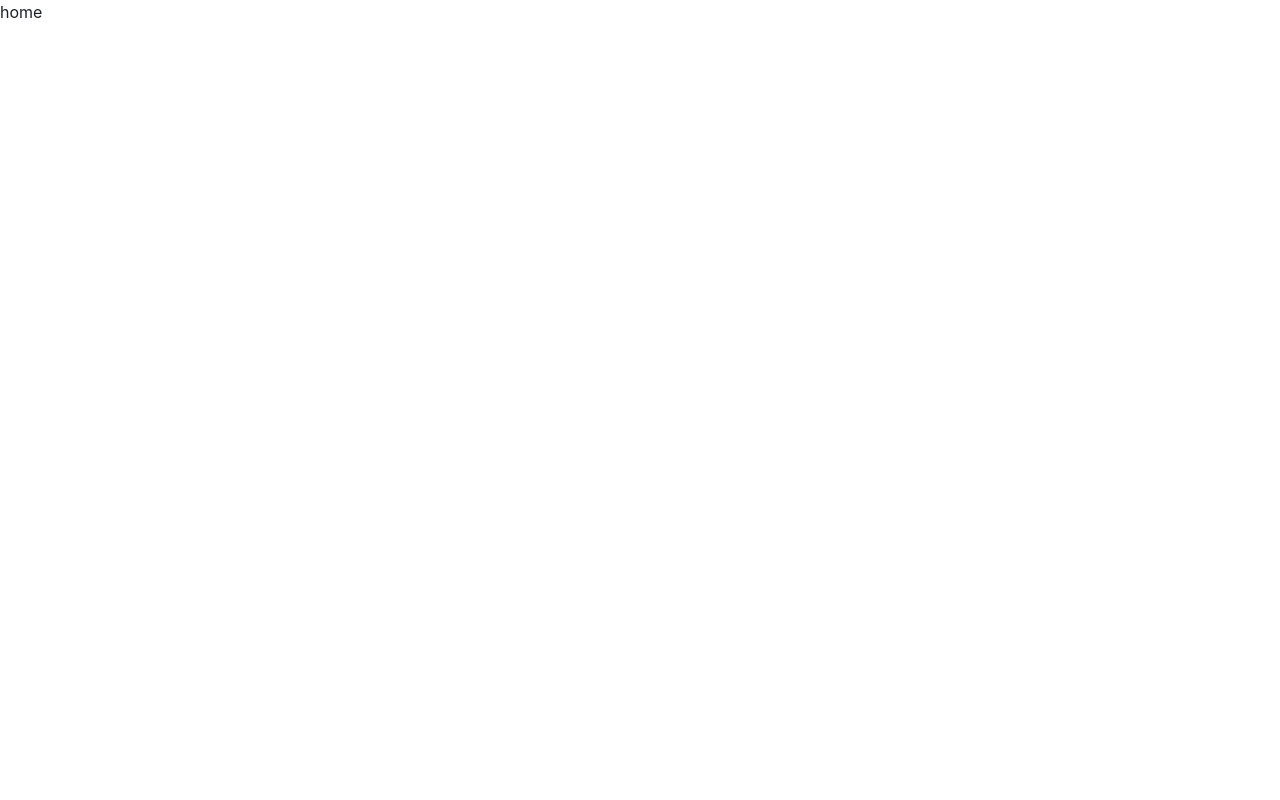
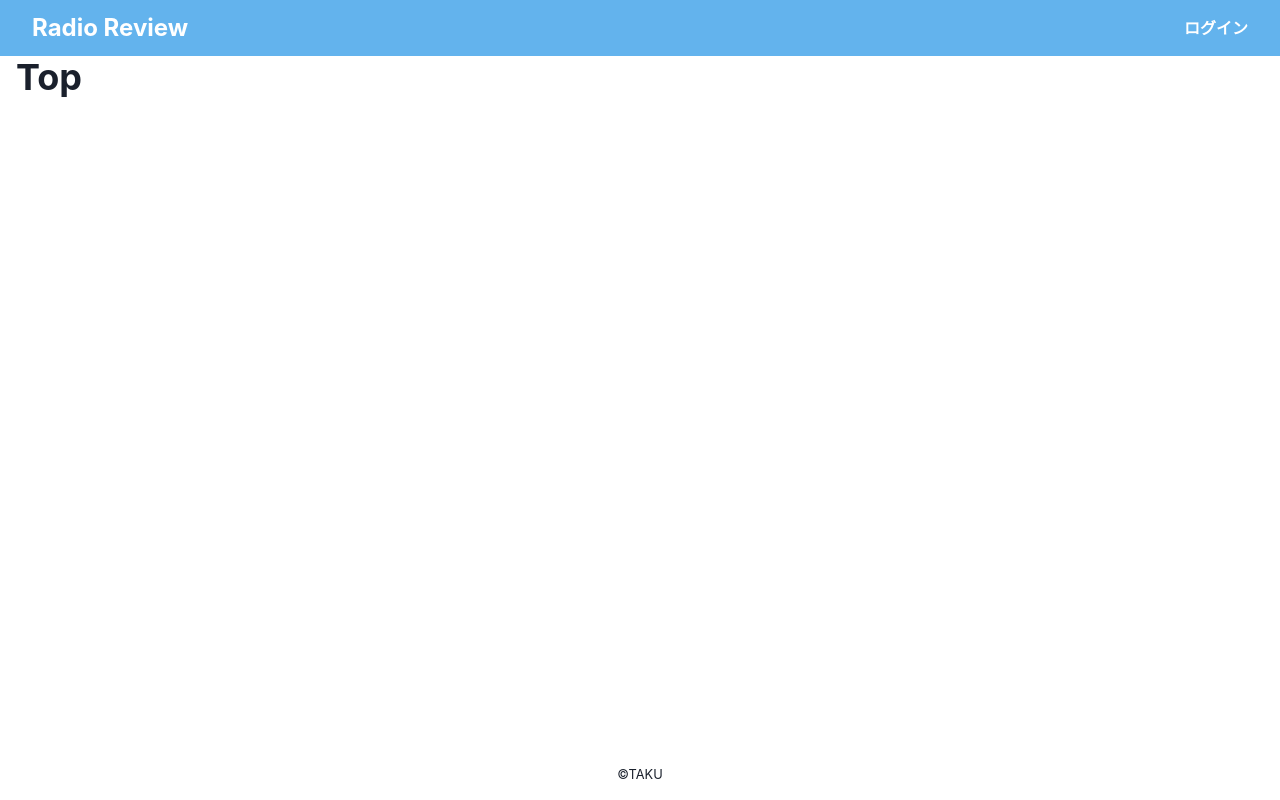
Before and after one commit to TAKU1022/radio-review, a Next.js app: page / in a window 1280 px wide. Built offline with nearby package versions, Linux system fonts and the light colour scheme.

Commit message:
feat: レイアウト調整

```diff
--- /dev/null
+++ b/src/components/UIkit/CommonFooter.tsx
@@ -0,0 +1,12 @@
+import React from 'react';
+import { Box, Text } from '@chakra-ui/react';
+
+export const CommonFooter: React.VFC = () => {
+  return (
+    <Box as="footer" p="4">
+      <Text display="flex" justifyContent="center" fontSize="md">
+        <small>&copy;TAKU</small>
+      </Text>
+    </Box>
+  );
+};
--- /dev/null
+++ b/src/components/UIkit/CommonHeader.tsx
@@ -0,0 +1,30 @@
+import React from 'react';
+import NextLink from 'next/link';
+import { Box, Flex, Link, Spacer } from '@chakra-ui/react';
+
+export const CommonHeader: React.VFC = () => {
+  return (
+    <Flex
+      as="header"
+      color="white"
+      bgColor="blue.300"
+      px="8"
+      py="4"
+      align="center"
+    >
+      <Flex>
+        <NextLink href="/" passHref>
+          <Link fontSize="x-large" lineHeight="1" fontWeight="bold">
+            Radio Review
+          </Link>
+        </NextLink>
+      </Flex>
+      <Spacer />
+      <Flex>
+        <NextLink href="/sign_in" passHref>
+          <Link fontWeight="bold">ログイン</Link>
+        </NextLink>
+      </Flex>
+    </Flex>
+  );
+};
--- /dev/null
+++ b/src/components/layout/CommonLayout.tsx
@@ -0,0 +1,20 @@
+import React from 'react';
+import { Box, Container, Flex } from '@chakra-ui/react';
+import { CommonHeader } from '../UIkit/CommonHeader';
+import { CommonFooter } from '../UIkit/CommonFooter';
+
+type Props = {
+  children: React.ReactNode;
+};
+
+export const CommonLayout: React.VFC<Props> = ({ children }) => {
+  return (
+    <Flex direction="column" minH="100vh">
+      <CommonHeader />
+      <Box as="main" flex="1">
+        <Container maxW="1400px">{children}</Container>
+      </Box>
+      <CommonFooter />
+    </Flex>
+  );
+};
--- /dev/null
+++ b/src/components/page/TopPage.tsx
@@ -0,0 +1,10 @@
+import React from 'react';
+import { Box, Heading } from '@chakra-ui/react';
+
+export const TopPage: React.VFC = () => {
+  return (
+    <Box>
+      <Heading>Top</Heading>
+    </Box>
+  );
+};
--- a/src/pages/_app.tsx
+++ b/src/pages/_app.tsx
@@ -1,9 +1,19 @@
-import { ChakraProvider } from '@chakra-ui/react';
+import { ChakraProvider, extendTheme } from '@chakra-ui/react';
 import type { AppProps } from 'next/app';
 
 function MyApp({ Component, pageProps }: AppProps) {
+  const theme = extendTheme({
+    styles: {
+      global: {
+        'html, body': {
+          height: '100%',
+        },
+      },
+    },
+  });
+
   return (
-    <ChakraProvider>
+    <ChakraProvider theme={theme}>
       <Component {...pageProps} />
     </ChakraProvider>
   );
--- a/src/pages/index.tsx
+++ b/src/pages/index.tsx
@@ -1,7 +1,13 @@
 import type { NextPage } from 'next';
+import { CommonLayout } from '../components/layout/CommonLayout';
+import { TopPage } from '../components/page/TopPage';
 
-const Home: NextPage = () => {
-  return <div>home</div>;
+const Top: NextPage = () => {
+  return (
+    <CommonLayout>
+      <TopPage />
+    </CommonLayout>
+  );
 };
 
-export default Home;
+export default Top;
```
